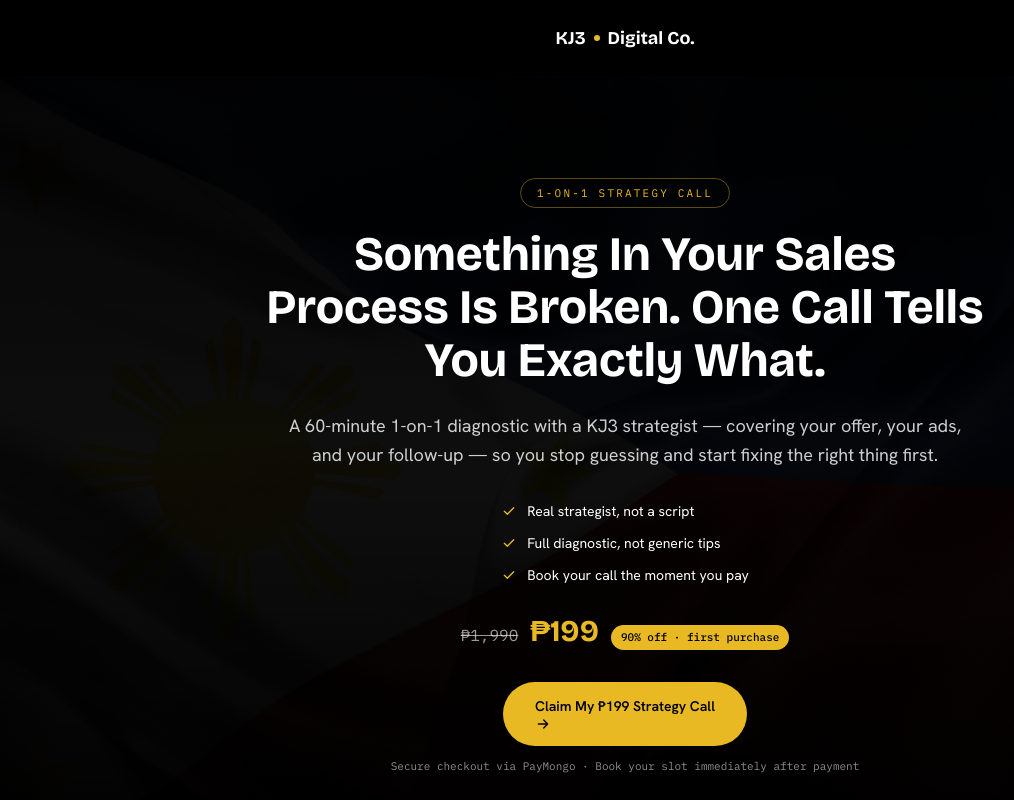
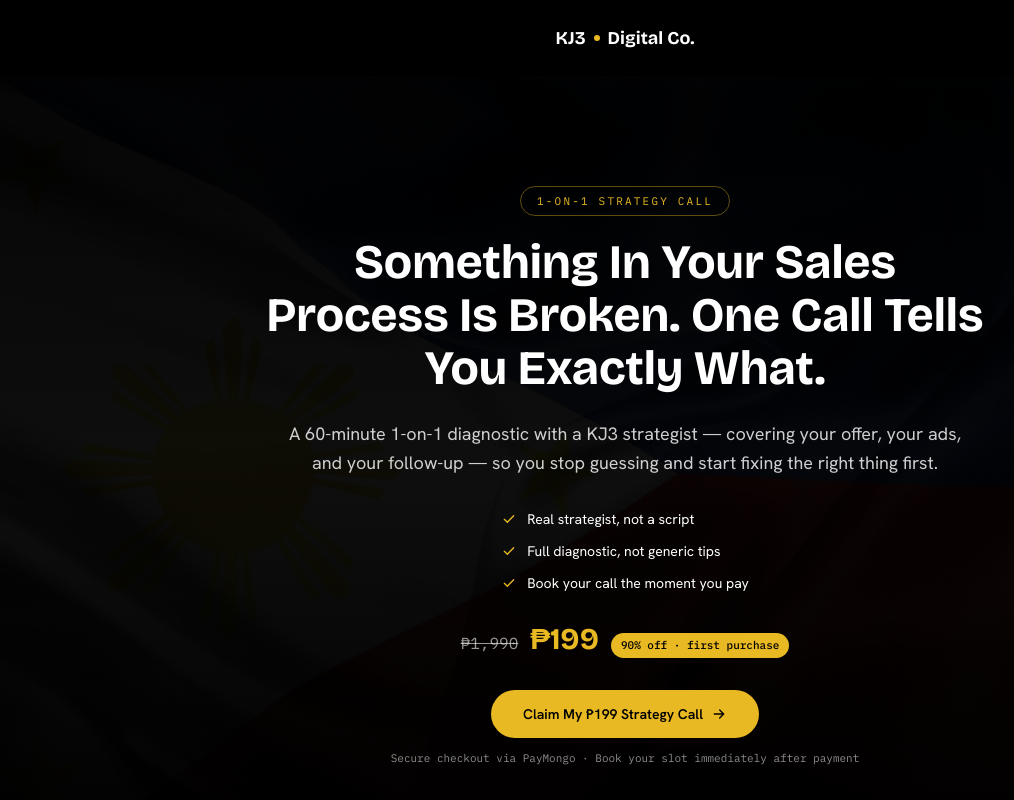
Before and after one commit to KJ3DigitalCo/kj3-website, a React (Vite) app: page /strategy-call in a window 1280 px wide. Shown: the top 800 px of the page, without its empty margins (15-1029 px from the left). Built offline with nearby package versions, Linux system fonts and the light colour scheme.

Commit message:
Fix CTA buttons: arrow icon was wrapping under the text
Missing flex layout classes meant the button text and arrow icon
weren't in a row, so the icon dropped to its own line instead of
sitting inline next to the label.

```diff
--- a/src/pages/StrategyCallPage.jsx
+++ b/src/pages/StrategyCallPage.jsx
@@ -256,7 +256,7 @@ export default function StrategyCallPage() {
             </span>
           </div>
 
-          <CtaButton className="mt-8 rounded-full bg-marigold px-8 py-3.5 font-sans text-sm font-semibold text-pine-deep hover:bg-marigold-deep">
+          <CtaButton className="mt-8 inline-flex items-center justify-center gap-2 rounded-full bg-marigold px-8 py-3.5 font-sans text-sm font-semibold text-pine-deep hover:bg-marigold-deep">
             Claim My ₱199 Strategy Call
           </CtaButton>
           <p className="mt-3 font-mono text-[11px] text-paper/55">
@@ -348,7 +348,7 @@ export default function StrategyCallPage() {
               This is our standing first-session price for every new client — not a countdown gimmick. You get
               this rate once, the first time you work with us.
             </p>
-            <CtaButton className="mt-6 rounded-full bg-marigold px-8 py-3.5 font-sans text-sm font-semibold text-pine-deep hover:bg-marigold-deep">
+            <CtaButton className="mt-6 inline-flex items-center justify-center gap-2 rounded-full bg-marigold px-8 py-3.5 font-sans text-sm font-semibold text-pine-deep hover:bg-marigold-deep">
               Claim My ₱199 Strategy Call
             </CtaButton>
           </div>
@@ -422,7 +422,7 @@ export default function StrategyCallPage() {
             <span className="font-mono text-base text-paper/60 line-through">₱1,990</span>
             <span className="font-display text-3xl font-bold text-marigold">₱199</span>
           </div>
-          <CtaButton className="mt-6 rounded-full bg-marigold px-8 py-3.5 font-sans text-sm font-semibold text-pine-deep hover:bg-marigold-deep">
+          <CtaButton className="mt-6 inline-flex items-center justify-center gap-2 rounded-full bg-marigold px-8 py-3.5 font-sans text-sm font-semibold text-pine-deep hover:bg-marigold-deep">
             Claim My ₱199 Strategy Call
           </CtaButton>
           <p className="mt-3 font-mono text-[11px] text-paper/55">
```
